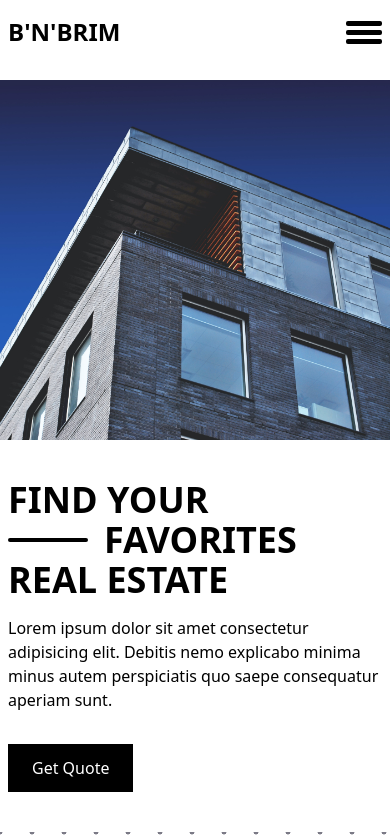
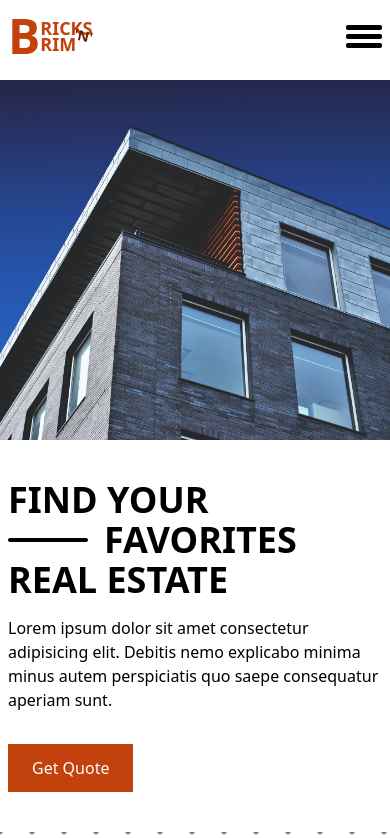
Before and after one commit to Haybuka/bricksNbrim, a Next.js app: page / in a window 390 px wide. Shown: the top 838 px of the page. Built offline with nearby package versions, Linux system fonts and the light colour scheme.

Commit message:
added logo

```diff
--- a/components/Home/customers/card.tsx
+++ b/components/Home/customers/card.tsx
@@ -95,7 +95,16 @@ const CustomerCard = () => {
               />
             </div>
             <aside className={cls(styles.card_body)}>
-              <p className="my-10">{review.text}</p>
+              <p className="my-10">
+                <Image
+                  src="/home/customers/quotes.png"
+                  height={30}
+                  width={30}
+                  alt="quotes"
+                  className="aspect-[3/2] mx-auto"
+                />
+                <span className="block">{review.text}</span>
+              </p>
 
               <h4 className={cls(styles.card_header)}>{review.name}</h4>
             </aside>
--- a/components/Home/disclosureSection/disclosure/closure.tsx
+++ b/components/Home/disclosureSection/disclosure/closure.tsx
@@ -13,7 +13,7 @@ const Closure = ({ closure }: Props) => {
         <section>
           <Disclosure.Button className="flex w-full items-center justify-between rounded-lg px-2 py-4 text-left text-lg text-black focus:outline-none focus-visible:ring focus-visible:ring-opacity-75">
             <p className="flex items-center">
-              <span className="w-6 h-6 bg-black rounded-full inline-block mr-2"></span>
+              <span className="w-4 h-4 bg-[#d47a54] rounded-full inline-block mr-2"></span>
               <span>{closure.text}</span>
             </p>
             <ChevronUpIcon
--- a/components/footer/index.tsx
+++ b/components/footer/index.tsx
@@ -20,7 +20,13 @@ const Footer = () => {
         <Section heading="Support" list={support} />
         <Section heading="Contact us" list={contact} />
         <section className="mb-6 md:mb-0">
-          <h3 className="uppercase font-bold text-2xl">Bricks Brim</h3>
+          <aside className="flex items-center text-black font-bold">
+            <p className="text-5xl">B</p>
+            <div>
+              <span className="block -my-2">RICKS</span>
+              <span className="block -my-2">RIM</span>
+            </div>
+          </aside>
           <p className="my-3">
             <span className="block">509 S Glenoaks Bloulevard</span>
             <span className="block">Burbank, California.</span>
--- a/components/navigation/index.module.css
+++ b/components/navigation/index.module.css
@@ -3,5 +3,5 @@
 }
 
 .nav {
-  @apply md:flex md:shadow-sm justify-between items-center fixed  px-2 md:px-6 w-full bg-white top-0 py-4 z-50;
+  @apply md:flex md:shadow-sm justify-between items-center fixed  px-2 md:px-6 w-full bg-white top-0 py-3 md:py-0 z-50;
 }
--- a/components/navigation/index.tsx
+++ b/components/navigation/index.tsx
@@ -17,7 +17,16 @@ const Navbar = () => {
     <header>
       <nav className={styles.nav}>
         <h3 className="uppercase font-bold text-2xl flex justify-between items-center">
-          <p> {`B'N'Brim`}</p>
+          <aside className="flex items-center text-orange-700 ">
+            <p className="text-5xl">B</p>
+            <div className="relative">
+              <span className="block text-lg -my-3">RICKS</span>
+              <span className="block text-lg -my-3">RIM</span>
+              <span className="absolute right-0 rotate-12 text-sm top-1/2 -translate-y-1/2 text-[#612006]">
+                {`'n'`}
+              </span>
+            </div>
+          </aside>
           <div
             className={cls(styles.harmburger)}
             onClick={() => setNavState((previous) => !previous)}
--- a/utils/button/button.module.css
+++ b/utils/button/button.module.css
@@ -5,3 +5,7 @@
 .btn_default {
   @apply bg-black text-white;
 }
+
+.btn_bricks {
+  @apply bg-orange-700 text-white;
+}
--- a/utils/button/button.tsx
+++ b/utils/button/button.tsx
@@ -9,7 +9,7 @@ interface Props {
 
 const Button = ({ text, propStyle }: Props) => {
   return (
-    <Link href="/" className={cls(styles.btn, styles.btn_default, propStyle)}>
+    <Link href="/" className={cls(styles.btn, styles.btn_bricks, propStyle)}>
       {text}
     </Link>
   );
```
Also changed, not shown: public/Home/customers/quotes.png (added).
